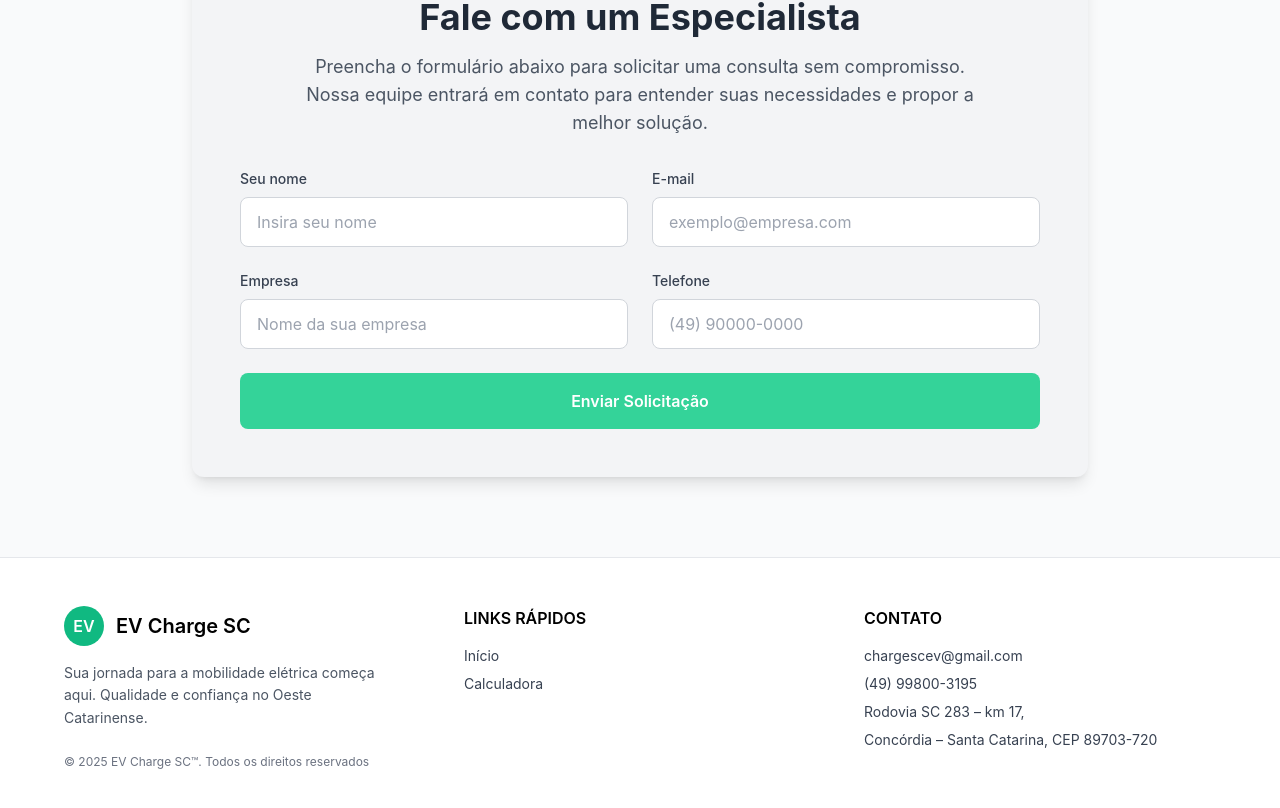
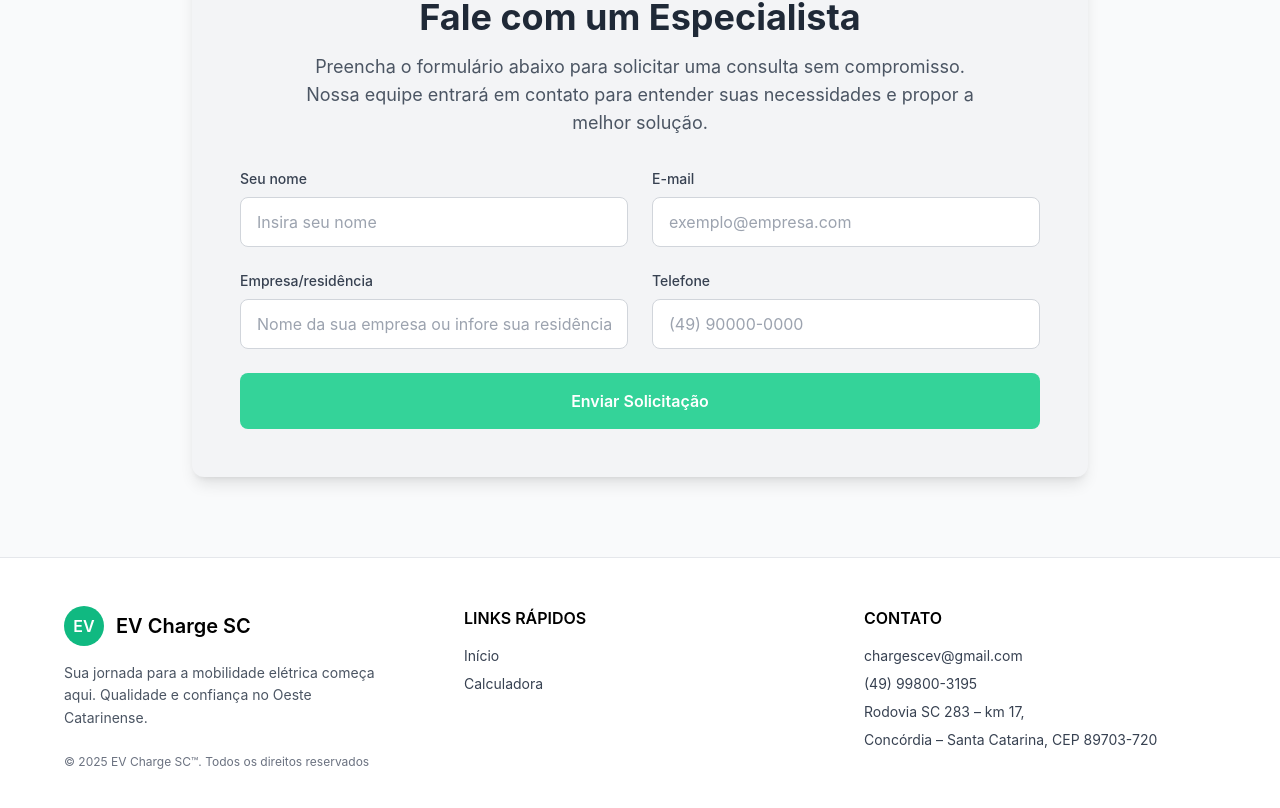
Before and after one commit to pedrofreitasz/projeto-integrador, a React (Create React App) app in the folder frontend/: page /orcamentos in a window 1280 px wide. Shown: the part 1088-1896 px from the top of the page. Built offline with nearby package versions, Linux system fonts and the light colour scheme; no server answers.

Commit message:
Update orçamentos.jsx
reformulação no campo empresas

```diff
--- a/frontend/src/pages/orçamentos.jsx
+++ b/frontend/src/pages/orçamentos.jsx
@@ -115,7 +115,7 @@ function Orcamentos() {
 
                   <div>
                     <label htmlFor="empresa" className="block text-sm font-medium text-gray-700 mb-2">
-                      Empresa
+                      Empresa/residência
                     </label>
                     <input
                       type="text"
@@ -124,7 +124,7 @@ function Orcamentos() {
                       value={formData.empresa}
                       onChange={handleChange}
                       className="w-full px-4 py-3 border border-gray-300 rounded-lg focus:outline-none focus:ring-2 focus:ring-emerald-500 focus:border-transparent bg-white"
-                      placeholder="Nome da sua empresa"
+                      placeholder="Nome da sua empresa ou infore sua residência"
                       required
                     />
                   </div>
```
